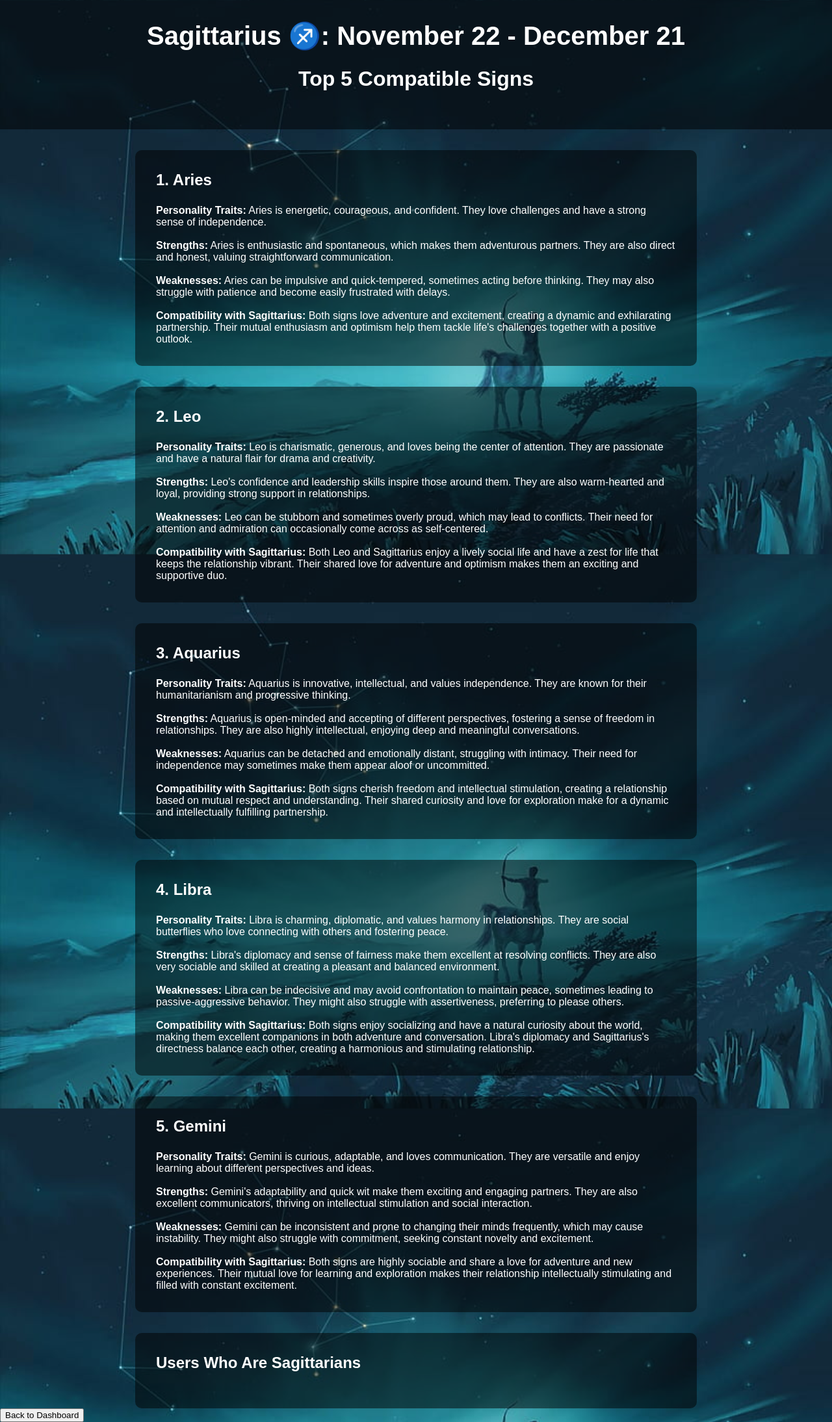
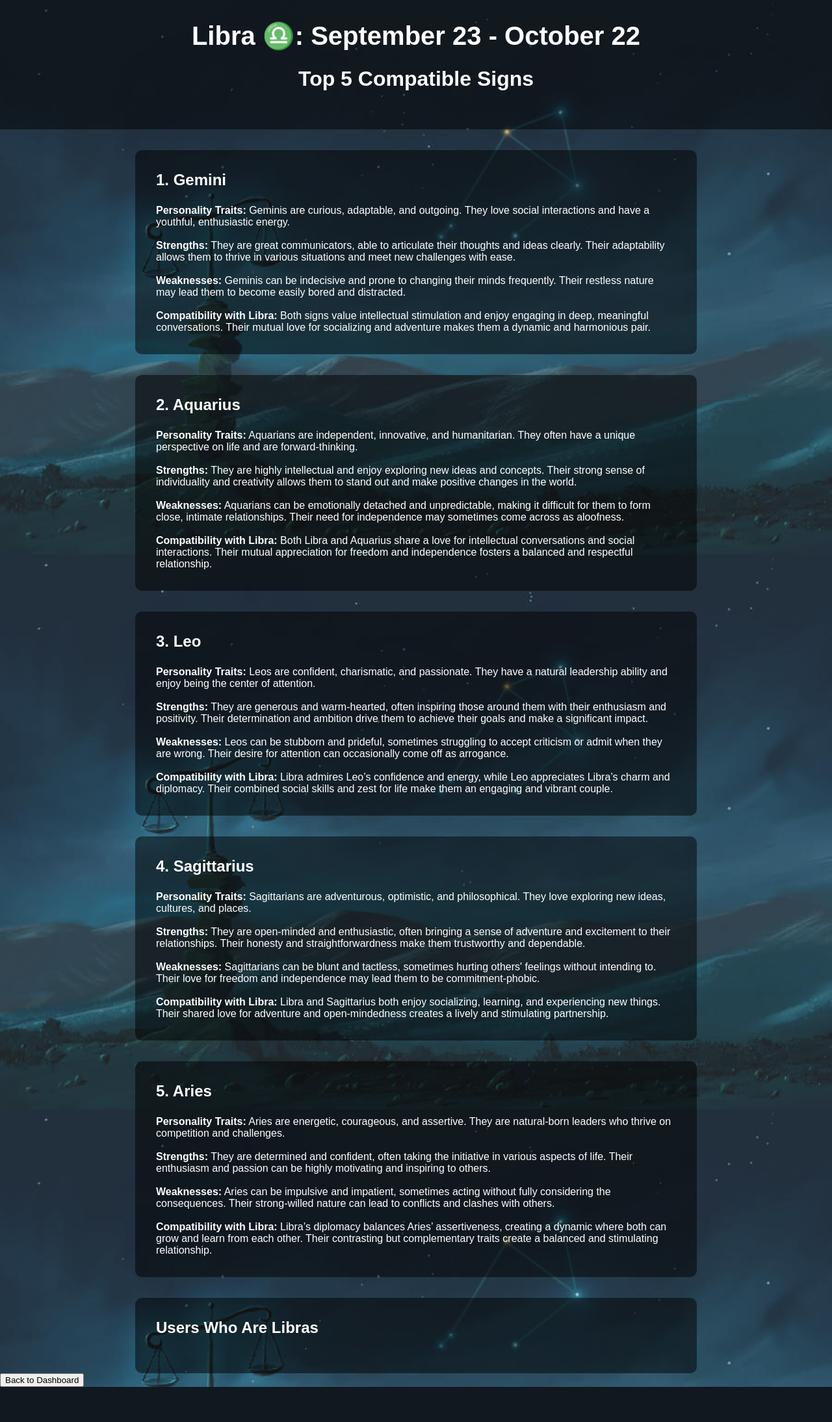
Before and after one commit to LemonSCoder/StarCrossedRepo, a Flask app: page /libra.html in a window 1280 px wide. Shown: the whole page at 65% size. After the commit the page ends 2134 px from the top, so only its background shows below. Run offline with Flask 3, Linux system fonts and the light colour scheme.

Commit message:
Update libra.html

```diff
--- a/templates/libra.html
+++ b/templates/libra.html
@@ -1,35 +1,40 @@
 <!DOCTYPE html>
 <html lang="en">
+
 <head>
     <meta charset="UTF-8">
     <meta http-equiv="X-UA-Compatible" content="IE=edge">
     <meta name="viewport" content="width=device-width, initial-scale=1.0">
-  <title>Sagittarius Compatibility</title>
+    <title>Libra Compatibility</title>
     <style>
         body {
             font-family: Arial, sans-serif;
             margin: 0;
             padding: 0;
-      background-image: url(sagittariusimage.jpg);
+            background-image: url(libra.jpg);
             background-size: cover;
             background-repeat: no-repeat;
             background-position: center;
             background-attachment: fixed;
             color: white;
         }
+
         header {
             text-align: center;
             padding: 2rem;
             background-color: rgba(0, 0, 0, 0.5);
         }
+
         h1 {
             margin: 0;
             font-size: 2.5rem;
         }
+
         h2 {
             margin-top: 1.5rem;
             font-size: 2rem;
         }
+
         section {
             max-width: 800px;
             margin: 0 auto;
@@ -38,61 +43,87 @@
             border-radius: 10px;
             margin-top: 2rem;
         }
+
         h3 {
             margin-top: 0;
             font-size: 1.5rem;
         }
+
         b {
             font-weight: bold;
         }
+
         p {
             margin-bottom: 0;
         }
     </style>
 </head>
+
 <body>
     <header>
-    <h1>Sagittarius ♐️: November 22 - December 21</h1>
+        <h1>Libra ♎️: September 23 - October 22</h1>
         <h2>Top 5 Compatible Signs</h2>
     </header>
     <section>
-    <h3>1. Aries</h3>
-    <b>Personality Traits:</b> Aries is energetic, courageous, and confident. They love challenges and have a strong sense of independence. <br><br>
-    <b>Strengths:</b> Aries is enthusiastic and spontaneous, which makes them adventurous partners. They are also direct and honest, valuing straightforward communication.<br><br>
-    <b>Weaknesses:</b> Aries can be impulsive and quick-tempered, sometimes acting before thinking. They may also struggle with patience and become easily frustrated with delays.<br><br>
-    <b>Compatibility with Sagittarius:</b> Both signs love adventure and excitement, creating a dynamic and exhilarating partnership. Their mutual enthusiasm and optimism help them tackle life's challenges together with a positive outlook.
+        <h3>1. Gemini</h3>
+        <b>Personality Traits:</b> Geminis are curious, adaptable, and outgoing. They love social interactions and have a
+        youthful, enthusiastic energy.<br><br>
+        <b>Strengths:</b> They are great communicators, able to articulate their thoughts and ideas clearly. Their
+        adaptability allows them to thrive in various situations and meet new challenges with ease.<br><br>
+        <b>Weaknesses:</b> Geminis can be indecisive and prone to changing their minds frequently. Their restless nature
+        may lead them to become easily bored and distracted.<br><br>
+        <b>Compatibility with Libra:</b> Both signs value intellectual stimulation and enjoy engaging in deep, meaningful
+        conversations. Their mutual love for socializing and adventure makes them a dynamic and harmonious pair.
     </section>
     <section>
-    <h3>2. Leo</h3>
-    <b>Personality Traits:</b> Leo is charismatic, generous, and loves being the center of attention. They are passionate and have a natural flair for drama and creativity.<br><br>
-    <b>Strengths:</b> Leo's confidence and leadership skills inspire those around them. They are also warm-hearted and loyal, providing strong support in relationships.<br><br>
-    <b>Weaknesses:</b> Leo can be stubborn and sometimes overly proud, which may lead to conflicts. Their need for attention and admiration can occasionally come across as self-centered.<br><br>
-    <b>Compatibility with Sagittarius:</b> Both Leo and Sagittarius enjoy a lively social life and have a zest for life that keeps the relationship vibrant. Their shared love for adventure and optimism makes them an exciting and supportive duo.
+        <h3>2. Aquarius</h3>
+        <b>Personality Traits:</b> Aquarians are independent, innovative, and humanitarian. They often have a unique
+        perspective on life and are forward-thinking.<br><br>
+        <b>Strengths:</b> They are highly intellectual and enjoy exploring new ideas and concepts. Their strong sense of
+        individuality and creativity allows them to stand out and make positive changes in the world.<br><br>
+        <b>Weaknesses:</b> Aquarians can be emotionally detached and unpredictable, making it difficult for them to form
+        close, intimate relationships. Their need for independence may sometimes come across as aloofness.<br><br>
+        <b>Compatibility with Libra:</b> Both Libra and Aquarius share a love for intellectual conversations and social
+        interactions. Their mutual appreciation for freedom and independence fosters a balanced and respectful
+        relationship.
     </section>
     <section>
-    <h3>3. Aquarius</h3>
-    <b>Personality Traits:</b> Aquarius is innovative, intellectual, and values independence. They are known for their humanitarianism and progressive thinking.<br><br>
-    <b>Strengths:</b> Aquarius is open-minded and accepting of different perspectives, fostering a sense of freedom in relationships. They are also highly intellectual, enjoying deep and meaningful conversations.<br><br>
-    <b>Weaknesses:</b> Aquarius can be detached and emotionally distant, struggling with intimacy. Their need for independence may sometimes make them appear aloof or uncommitted.<br><br>
-    <b>Compatibility with Sagittarius:</b> Both signs cherish freedom and intellectual stimulation, creating a relationship based on mutual respect and understanding. Their shared curiosity and love for exploration make for a dynamic and intellectually fulfilling partnership.
+        <h3>3. Leo</h3>
+        <b>Personality Traits:</b> Leos are confident, charismatic, and passionate. They have a natural leadership ability
+        and enjoy being the center of attention.<br><br>
+        <b>Strengths:</b> They are generous and warm-hearted, often inspiring those around them with their enthusiasm and
+        positivity. Their determination and ambition drive them to achieve their goals and make a significant impact.<br><br>
+        <b>Weaknesses:</b> Leos can be stubborn and prideful, sometimes struggling to accept criticism or admit when they
+        are wrong. Their desire for attention can occasionally come off as arrogance.<br><br>
+        <b>Compatibility with Libra:</b> Libra admires Leo’s confidence and energy, while Leo appreciates Libra’s charm
+        and diplomacy. Their combined social skills and zest for life make them an engaging and vibrant couple.
     </section>
     <section>
-    <h3>4. Libra</h3>
-    <b>Personality Traits:</b> Libra is charming, diplomatic, and values harmony in relationships. They are social butterflies who love connecting with others and fostering peace.<br><br>
-    <b>Strengths:</b> Libra's diplomacy and sense of fairness make them excellent at resolving conflicts. They are also very sociable and skilled at creating a pleasant and balanced environment.<br><br>
-    <b>Weaknesses:</b> Libra can be indecisive and may avoid confrontation to maintain peace, sometimes leading to passive-aggressive behavior. They might also struggle with assertiveness, preferring to please others.<br><br>
-    <b>Compatibility with Sagittarius:</b> Both signs enjoy socializing and have a natural curiosity about the world, making them excellent companions in both adventure and conversation. Libra's diplomacy and Sagittarius's directness balance each other, creating a harmonious and stimulating relationship.
+        <h3>4. Sagittarius</h3>
+        <b>Personality Traits:</b> Sagittarians are adventurous, optimistic, and philosophical. They love exploring new
+        ideas, cultures, and places.<br><br>
+        <b>Strengths:</b> They are open-minded and enthusiastic, often bringing a sense of adventure and excitement to
+        their relationships. Their honesty and straightforwardness make them trustworthy and dependable.<br><br>
+        <b>Weaknesses:</b> Sagittarians can be blunt and tactless, sometimes hurting others' feelings without intending
+        to. Their love for freedom and independence may lead them to be commitment-phobic.<br><br>
+        <b>Compatibility with Libra:</b> Libra and Sagittarius both enjoy socializing, learning, and experiencing new
+        things. Their shared love for adventure and open-mindedness creates a lively and stimulating partnership.
     </section>
     <section>
-    <h3>5. Gemini</h3>
-    <b>Personality Traits:</b> Gemini is curious, adaptable, and loves communication. They are versatile and enjoy learning about different perspectives and ideas.<br><br>
-    <b>Strengths:</b> Gemini's adaptability and quick wit make them exciting and engaging partners. They are also excellent communicators, thriving on intellectual stimulation and social interaction.<br><br>
-    <b>Weaknesses:</b> Gemini can be inconsistent and prone to changing their minds frequently, which may cause instability. They might also struggle with commitment, seeking constant novelty and excitement.<br><br>
-    <b>Compatibility with Sagittarius:</b> Both signs are highly sociable and share a love for adventure and new experiences. Their mutual love for learning and exploration makes their relationship intellectually stimulating and filled with constant excitement.
+        <h3>5. Aries</h3>
+        <b>Personality Traits:</b> Aries are energetic, courageous, and assertive. They are natural-born leaders who
+        thrive on competition and challenges.<br><br>
+        <b>Strengths:</b> They are determined and confident, often taking the initiative in various aspects of life.
+        Their enthusiasm and passion can be highly motivating and inspiring to others.<br><br>
+        <b>Weaknesses:</b> Aries can be impulsive and impatient, sometimes acting without fully considering the
+        consequences. Their strong-willed nature can lead to conflicts and clashes with others.<br><br>
+        <b>Compatibility with Libra:</b> Libra’s diplomacy balances Aries’ assertiveness, creating a dynamic where both
+        can grow and learn from each other. Their contrasting but complementary traits create a balanced and stimulating
+        relationship.
     </section>
     <section>
-    <h3>Users Who Are Sagittarians</h3>
-    {%for user in sagittarius_users%}
+        <h3>Users Who Are Libras</h3>
+        {%for user in libra_users%}
         <b>{{user}}</b> <br> <br>
         {%endfor%}
     </section>
@@ -100,4 +131,5 @@
     <button>Back to Dashboard</button>
     </a>
 </body>
+
 </html>
```
Lines whose indentation alone changed are shown as unchanged.
